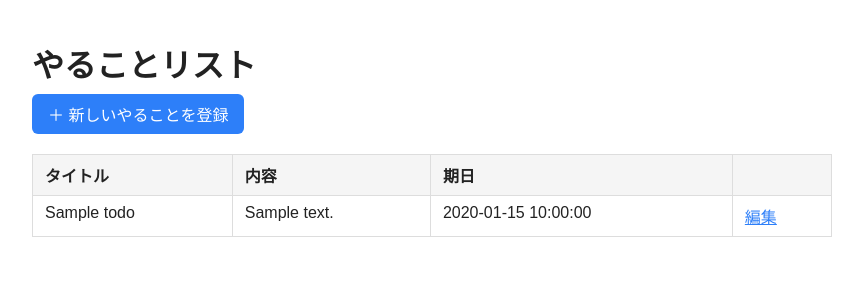
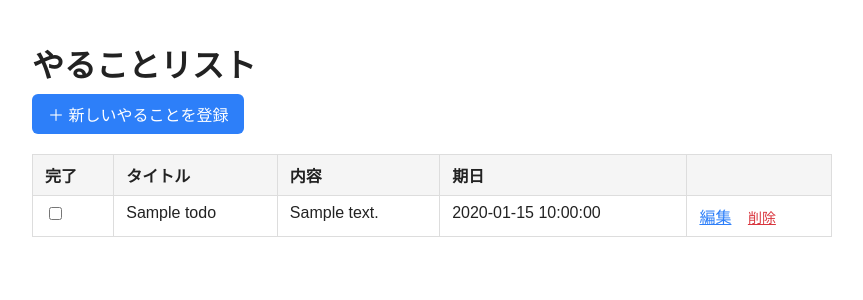
Before and after one commit to tyz8gmtwm8-sudo/todoapp, a Flask app: template templates/index.html in a window 1280 px wide. Shown: the top 300 px of the page, without its empty margins (208-1071 px from the left). Run offline with Flask 3, Linux system fonts and the light colour scheme; the template is opened without the code that fills it: most values are stand-ins (such as "Sample title", 1, 10 or a date in 2020).

Commit message:
削除機能・期日順並び替え・完了チェックリストを追加
Co-Authored-By: Claude Sonnet 5 <noreply@anthropic.com>

```diff
--- a/app.py
+++ b/app.py
@@ -29,8 +29,9 @@ app = Flask(__name__)
 
 @app.route("/")
 def index():
-    """やること一覧ページ"""
+    """やること一覧ページ(期日が近い順に並び替えて表示する)"""
     todos = sheets.get_all_todos()
+    todos = sorted(todos, key=lambda todo: todo.get("due_date") or "")
     return render_template("index.html", todos=todos)
 
 
@@ -67,6 +68,20 @@ def edit_todo(todo_id):
     )
 
 
+@app.route("/delete/<todo_id>", methods=["POST"])
+def delete_todo(todo_id):
+    """やることを削除する処理(一覧ページの「削除」ボタンから呼ばれる)"""
+    sheets.delete_todo(todo_id)
+    return redirect(url_for("index"))
+
+
+@app.route("/toggle/<todo_id>", methods=["POST"])
+def toggle_todo(todo_id):
+    """完了/未完了を切り替える処理(一覧ページのチェックボックスから呼ばれる)"""
+    sheets.toggle_done(todo_id)
+    return redirect(url_for("index"))
+
+
 if __name__ == "__main__":
     # ローカルで動作確認するときは `python app.py` で起動できます。
     # デバッグモード(コード変更時に自動で再起動する機能)は開発時のみ有効にします。
--- a/sheets.py
+++ b/sheets.py
@@ -24,7 +24,7 @@ SCOPES = [
 CREDENTIALS_FILE = os.environ.get("GOOGLE_CREDENTIALS_FILE", "credentials.json")
 SPREADSHEET_ID = os.environ.get("SPREADSHEET_ID")
 
-HEADERS = ["id", "title", "content", "due_date"]
+HEADERS = ["id", "title", "content", "due_date", "done"]
 
 
 def _get_worksheet():
@@ -65,10 +65,10 @@ def get_todo(todo_id):
 
 
 def add_todo(title, content, due_date):
-    """新しいやることを1件、スプレッドシートに追加する"""
+    """新しいやることを1件、スプレッドシートに追加する(登録直後は「未完了」)"""
     worksheet = _get_worksheet()
     new_id = str(uuid.uuid4())  # 他と絶対に被らないID(UUID)を発行する
-    worksheet.append_row([new_id, title, content, due_date])
+    worksheet.append_row([new_id, title, content, due_date, "FALSE"])
     return new_id
 
 
@@ -81,3 +81,25 @@ def update_todo(todo_id, title, content, due_date):
 
     row = cell.row
     worksheet.update(f"A{row}:D{row}", [[todo_id, title, content, due_date]])
+
+
+def delete_todo(todo_id):
+    """idを指定して、やることを1件削除する"""
+    worksheet = _get_worksheet()
+    cell = worksheet.find(str(todo_id), in_column=1)
+    if cell is None:
+        raise ValueError(f"id={todo_id} のデータが見つかりません。")
+    worksheet.delete_rows(cell.row)
+
+
+def toggle_done(todo_id):
+    """idを指定して、完了/未完了の状態を反転させる(チェックリストのチェック操作)"""
+    worksheet = _get_worksheet()
+    cell = worksheet.find(str(todo_id), in_column=1)
+    if cell is None:
+        raise ValueError(f"id={todo_id} のデータが見つかりません。")
+
+    done_column = HEADERS.index("done") + 1  # gspreadの列番号は1始まり
+    current = worksheet.cell(cell.row, done_column).value
+    new_value = "FALSE" if current == "TRUE" else "TRUE"
+    worksheet.update_cell(cell.row, done_column, new_value)
--- a/templates/index.html
+++ b/templates/index.html
@@ -41,9 +41,27 @@
         }
         .edit-link {
             color: #2d7ff9;
+            margin-right: 12px;
         }
         .empty {
             color: #777;
+        }
+        tr.done .title-cell,
+        tr.done .content-cell {
+            text-decoration: line-through;
+            color: #999;
+        }
+        .delete-form {
+            display: inline;
+        }
+        .delete-btn {
+            background: none;
+            border: none;
+            padding: 0;
+            color: #d9363e;
+            cursor: pointer;
+            font-size: 14px;
+            text-decoration: underline;
         }
     </style>
 </head>
@@ -55,6 +73,7 @@
     <table>
         <thead>
             <tr>
+                <th>完了</th>
                 <th>タイトル</th>
                 <th>内容</th>
                 <th>期日</th>
@@ -63,11 +82,21 @@
         </thead>
         <tbody>
             {% for todo in todos %}
-            <tr>
-                <td>{{ todo.title }}</td>
+            <tr class="{{ 'done' if todo.done == 'TRUE' else '' }}">
+                <td>
+                    <form class="delete-form" method="post" action="{{ url_for('toggle_todo', todo_id=todo.id) }}">
+                        <input type="checkbox" onchange="this.form.submit()" {{ 'checked' if todo.done == 'TRUE' else '' }}>
+                    </form>
+                </td>
+                <td class="title-cell">{{ todo.title }}</td>
                 <td class="content-cell">{{ todo.content }}</td>
                 <td>{{ todo.due_date }}</td>
-                <td><a class="edit-link" href="{{ url_for('edit_todo', todo_id=todo.id) }}">編集</a></td>
+                <td>
+                    <a class="edit-link" href="{{ url_for('edit_todo', todo_id=todo.id) }}">編集</a>
+                    <form class="delete-form" method="post" action="{{ url_for('delete_todo', todo_id=todo.id) }}" onsubmit="return confirm('「{{ todo.title }}」を削除します。よろしいですか？');">
+                        <button type="submit" class="delete-btn">削除</button>
+                    </form>
+                </td>
             </tr>
             {% endfor %}
         </tbody>
```
